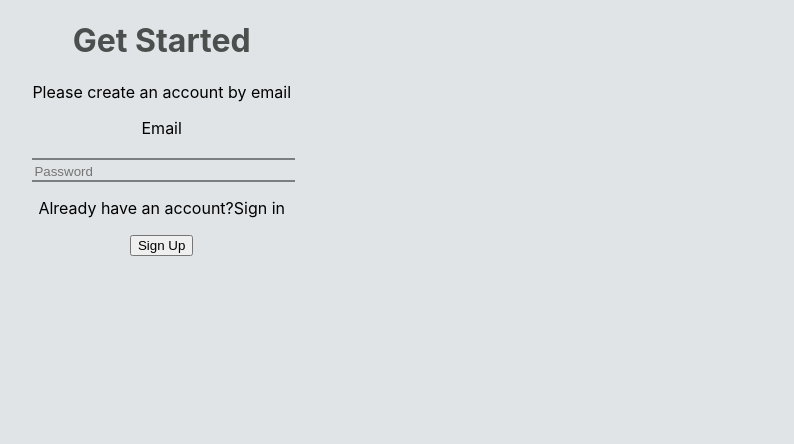
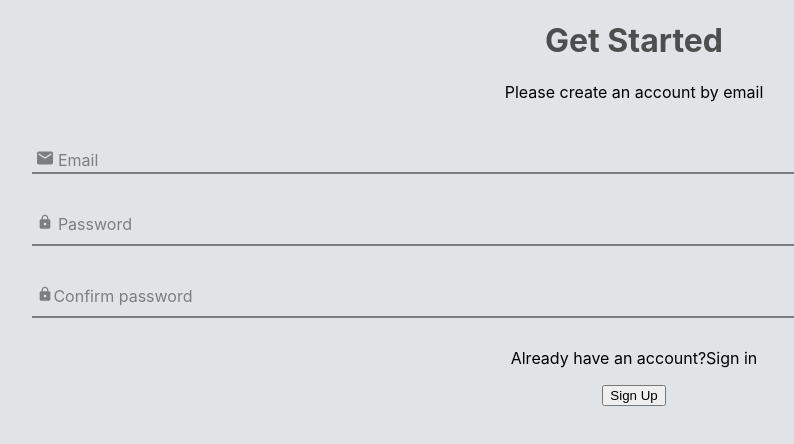
Before and after one commit to jwseph/NavagatioBackend, a React (Create React App) app in the folder frontend/: page / in a window 1280 px wide. Shown: the top 444 px of the page, without its empty margins (6-800 px from the left). Built offline with nearby package versions, Linux system fonts and the light colour scheme; no server answers.

Commit message:
Added simple login/animation

```diff
--- a/frontend/package.json
+++ b/frontend/package.json
@@ -10,6 +10,7 @@
     "firebase": "^9.9.4",
     "react": "^18.2.0",
     "react-dom": "^18.2.0",
+    "react-icons": "^4.4.0",
     "react-scripts": "^5.0.1",
     "sass": "^1.54.8",
     "web-vitals": "^2.1.4"
--- a/frontend/src/layout/Auth.js
+++ b/frontend/src/layout/Auth.js
@@ -1,5 +1,7 @@
 import { useState } from "react";
-import { useSignup } from "../hooks/useSignup"
+import { useSignup } from "../hooks/useSignup";
+import { MdMail, MdLock } from 'react-icons/md';
+import { AiFillEyeInvisible } from 'react-icons/ai';
 
 import "./Auth.scss"
 
@@ -17,13 +19,24 @@ export default function Auth() {
         <div>
             <h1>Get Started</h1>
             <p>Please create an account by email</p>
-                <form action="POST" onSubmit={handleSubmit}>
-                    <div className="wrapper-field">
-                        <span>Email</span>
-                        <input type="text" name="email" required=""/>
+                <form method="post" onSubmit={handleSubmit}>
+                    <div className="content-field">
+                        <input type="text" name="email" onChange={(event)=>{setEmail(event.target.value)}} required/>
+                        <span className="highlight"></span>
+                        <label><MdMail className="icon"/>  Email</label>
                     </div>
 
-                    <input type="password" name="" required="" placeholder="Password"/>
+                    <div className="content-field">
+                        <input type="password" onChange={(event)=>{setPassword(event.target.value)}} required/>
+                        <span className="highlight"></span>
+                        <label><MdLock/>  Password</label>
+                    </div>
+
+                    <div className="content-field">
+                        <input type="password" required/>
+                        <span className="highlight"></span>
+                        <label><MdLock/>Confirm password</label>
+                    </div>
                     <p>Already have an account?<span>Sign in</span></p>
                     <button>Sign Up</button>
                     {error && <p>{error}</p>}
--- a/frontend/src/layout/Auth.scss
+++ b/frontend/src/layout/Auth.scss
@@ -3,25 +3,72 @@
 body {
     text-align: center;
     background-color: $light-gray;
-    position: absolute;
+    position: relative;
 }
 
 h1 {
     color: $dark-gray;
 }
 
+.center {
+    margin: 0;
+    position: absolute;
+    top: 50%;
+    left: 50%;
+    -ms-transform: translate(-50%, -50%);
+    transform: translate(-50%, -50%);
+}
+
+.content-field {
+    position: relative;
+    border-bottom: 2px solid $medium-gray;
+    margin: 30px 0;
+}
+
 input {
     width: 100%;
-    background-color: transparent;
+    padding: 0 5px;
+    height: 40px;
+    font-size: 16px;
     border: none;
-    border-bottom: 2px solid $medium-gray;
+    background: none;
     outline: none;
 
-    &::enabled {
-        border: none;
+    &:focus ~ label,
+    &:valid ~ label {
+        top: -5px;
+        color: #1e90ff;
+    }
+
+    &:focus ~ .highlight::before,
+    &:valid ~ .highlight::before {
+        width: 100%;
     }
 }
 
-.wrapper-field {
-    position: relative;
+label {
+    display: inline-block;
+    position: absolute;
+    top: 50%;
+    left: 5px;
+    color: $medium-gray;
+    transform: translateY(-50%);
+    font-size: 16px;
+    pointer-events: none;
+    transition: .5s;
 }
+
+.highlight::before {
+    content:'';
+    position: absolute;
+    top: 40px;
+    left: 0;
+    width: 0%;
+    height: 2px;
+    background: #1e90ff;
+}
+
+.icon {
+    scale: 1.2;
+    margin-top: 1rem;
+}
```
Also changed, not shown: 1 other file (tests, documents, lock files or other folders).
